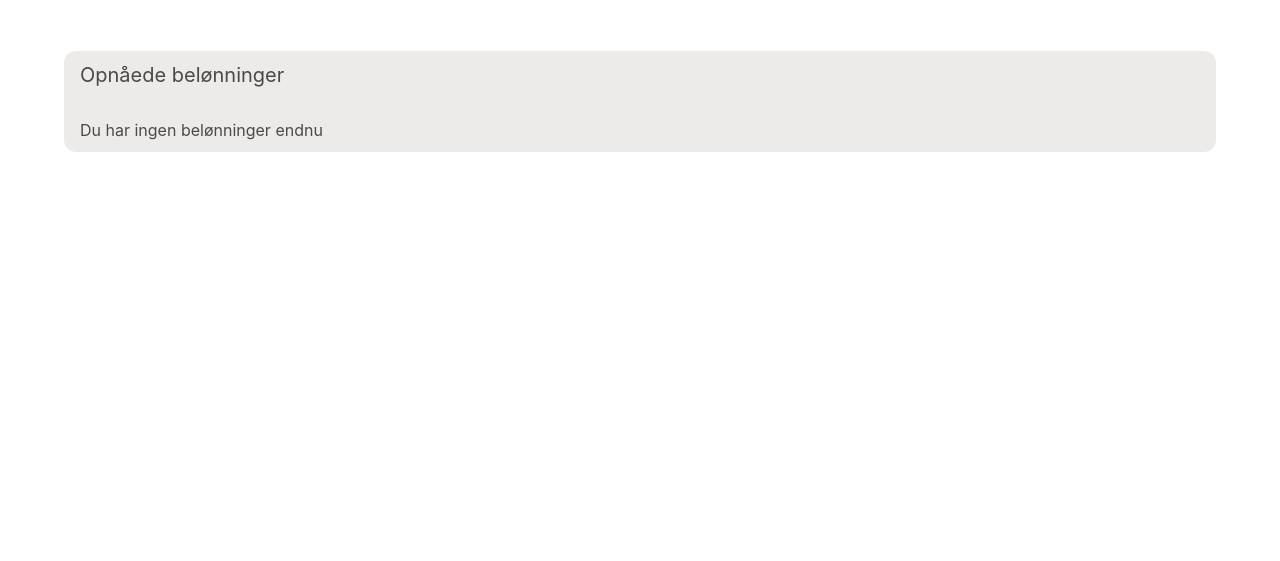
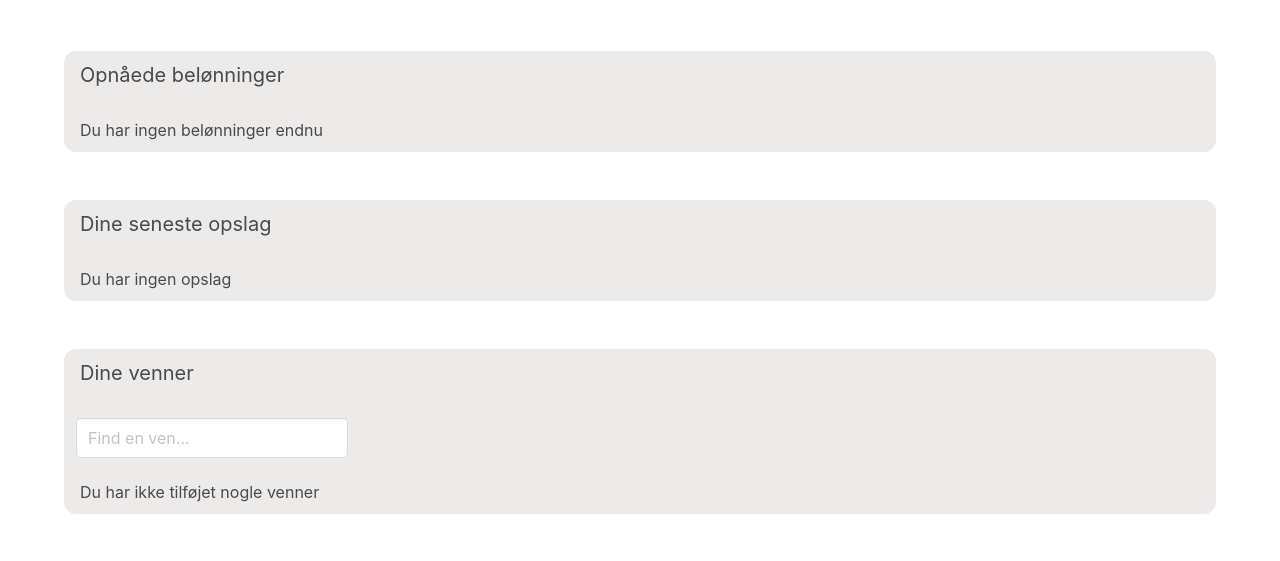
Before and after one commit to Lauramediedk/BikeMate2024, a Flask app: page /dashboard/ in a window 1280 px wide. Shown: the part 188-749 px from the top of the page. Run offline with Flask 3, Linux system fonts and the light colour scheme; the visitor is signed in with stand-in values (Sample User, id 1); some libraries are stand-ins or nearby versions.

Commit message:
set up basic dashboard frontend to add backend to it later

```diff
--- a/templates/base.html
+++ b/templates/base.html
@@ -4,6 +4,7 @@
     <meta charset="UTF-8">
     <meta name="viewport" content="width=device-width, initial-scale=1.0">
     <link rel="stylesheet" href="{{ url_for('static', filename='styles.css') }}">
+    <script src="https://kit.fontawesome.com/422cf8348a.js" crossorigin="anonymous"></script>
     <title>{% block title %}Titel{% endblock %}</title>
 </head>
 <body>
--- a/templates/dashboard.html
+++ b/templates/dashboard.html
@@ -37,4 +37,45 @@
         </div>
     </section>
 
+    <section class="section pt-0">
+        <div class="container">
+            <div class="columns is-marginless content-box border-radius">
+                <div class="scroll-box">
+                    <p class="subtitle is-5 px-4 pt-3">Dine seneste opslag</p>
+                    {% if user_posts %}
+                        {% for post in user_posts %}
+                            <div class="column">
+                                {{ post }}
+                            </div>
+                        {% endfor %}
+                    {% else %}
+                        <p class="subtitle is-6 px-4 py-3">Du har ingen opslag</p>
+                    {% endif %}
+                </div>
+            </div>
+        </div>
+    </section>
+
+    <section class="section pt-0">
+        <div class="container">
+            <div class="columns is-marginless content-box border-radius">
+                <div class="scroll-box">
+                    <p class="subtitle is-5 px-4 pt-3">Dine venner</p>
+                    <div class="column">
+                        <input class="input" type="text" placeholder="Find en ven...">
+                    </div>
+                    {% if user_friends %}
+                        {% for friend in user_friends %}
+                            <div class="column">
+                                {{ friend }}
+                            </div>
+                        {% endfor %}
+                    {% else %}
+                        <p class="subtitle is-6 px-4 py-3">Du har ikke tilføjet nogle venner</p>
+                    {% endif %}
+                </div>
+            </div>
+        </div>
+    </section>
+
 {% endblock %}
```
